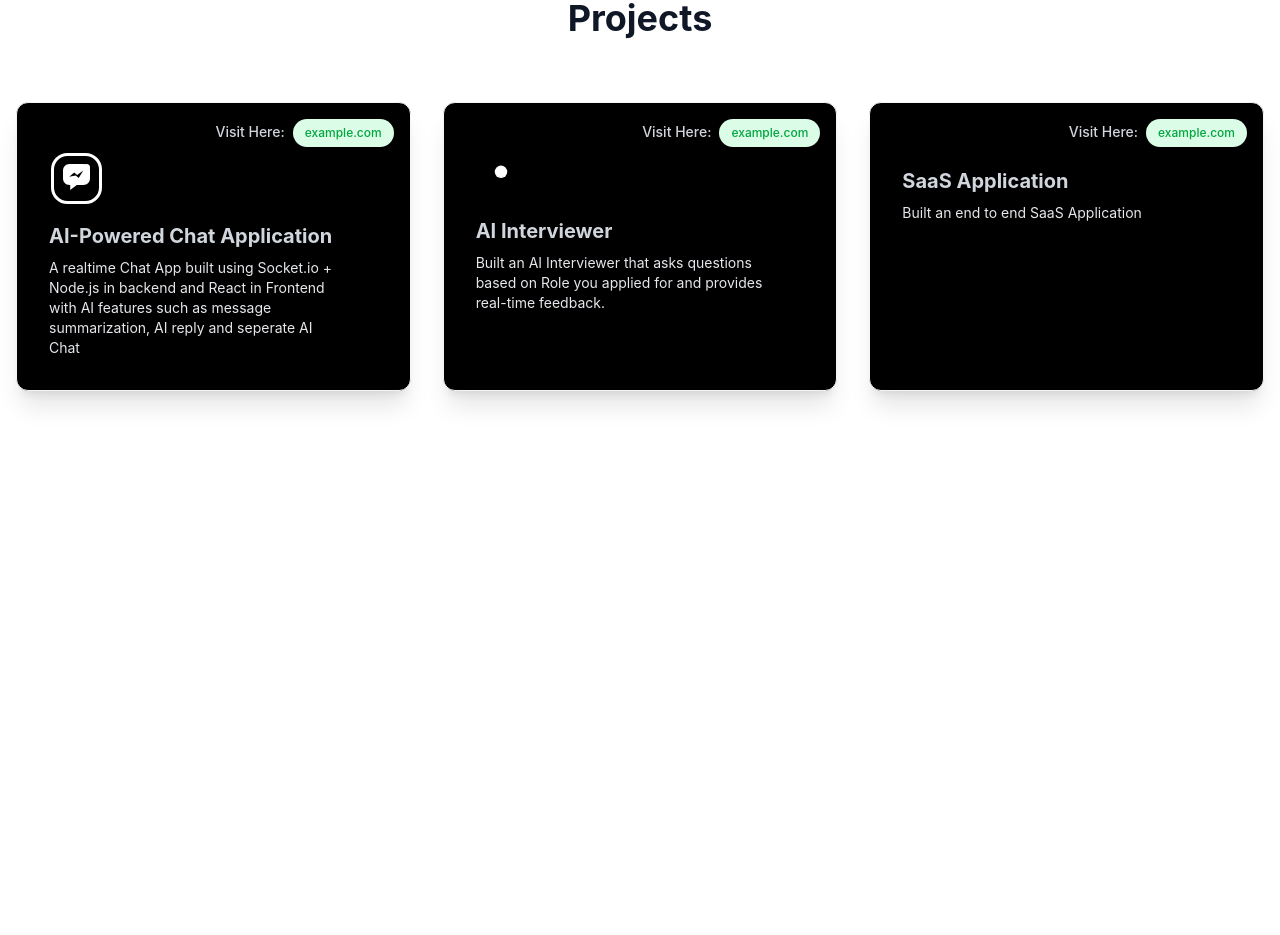
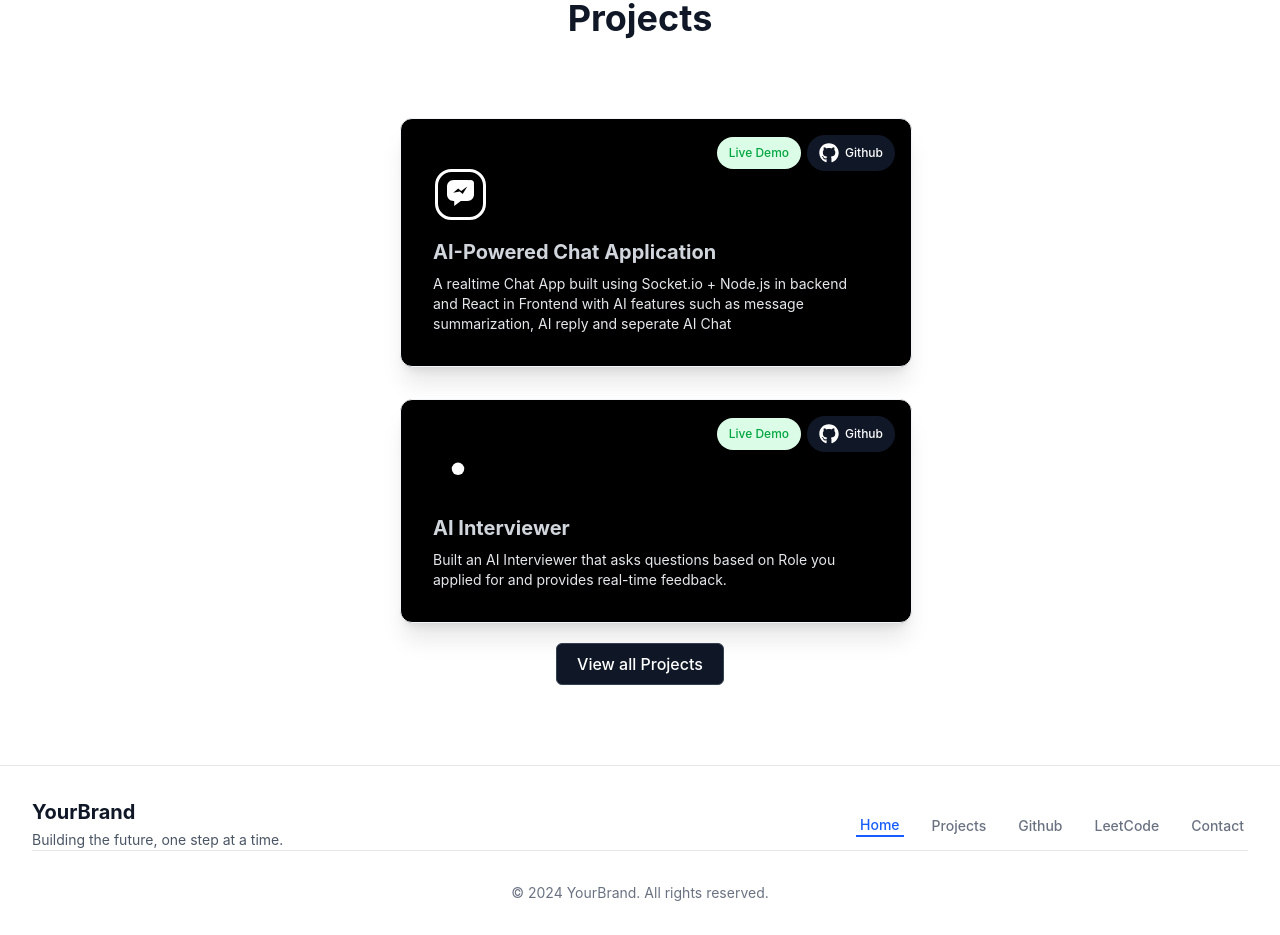
Before and after one commit to amitbishnoii/portfolio, a React app: page / in a window 1280 px wide. Shown: the part 1480-2415 px from the top of the page. Before the commit the page ends 1951 px from the top, so only its background shows below. Built offline with nearby package versions, Linux system fonts and the light colour scheme; the HTML template or start-up script is replaced by a standard one.

Commit message:
add footer and improve responsiveness

```diff
--- a/package.json
+++ b/package.json
@@ -13,6 +13,7 @@
     "@tailwindcss/vite": "^4.3.2",
     "react": "^19.2.7",
     "react-dom": "^19.2.7",
+    "react-icons": "^5.7.0",
     "react-router-dom": "^7.18.1",
     "tailwindcss": "^4.3.2"
   },
--- a/src/App.jsx
+++ b/src/App.jsx
@@ -2,6 +2,7 @@ import Home from "./pages/Home.jsx";
 import Layout from "./components/Layout.jsx";
 import { createBrowserRouter, RouterProvider } from "react-router-dom";
 import Contact from "./pages/Contact.jsx";
+import ProjectPage from "./pages/ProjectPage.jsx";
 
 function App() {
     const router = createBrowserRouter([
@@ -17,6 +18,10 @@ function App() {
                     path: "contact",
                     element: <Contact />,
                 },
+                {
+                    path: "projects",
+                    element: <ProjectPage />,
+                }
             ],
         },
     ]);
--- a/src/components/Card.jsx
+++ b/src/components/Card.jsx
@@ -1,13 +1,19 @@
-const Card = ({ url, title, description, icon }) => {
+import { FaGithub } from "react-icons/fa6";
+
+const Card = ({ url, title, description, icon, gitRepo }) => {
     return (
         <div className="relative max-w-lg p-8 border border-gray-100 bg-black shadow-xl rounded-xl">
-            <div className="absolute right-4 top-4 ">
-                <span className="text-sm font-medium text-gray-300 mr-2">
-                    Visit Here:
-                </span>
-                <button className="rounded-full px-3 py-1.5 bg-green-100 text-green-600 font-medium text-xs cursor-pointer">
-                    {url}
-                </button>
+            <div className="absolute right-4 top-4 flex gap-1.5 items-center justify-center">
+                <a href={url}>
+                    <button className="rounded-full px-3 py-2 bg-green-100 text-green-600 font-medium text-xs cursor-pointer">
+                        Live Demo
+                    </button>
+                </a>
+                <a href={gitRepo}>
+                    <button className="rounded-full px-3 py-2 bg-gray-900 text-white font-medium text-xs cursor-pointer hover:bg-gray-800 transition-colors gap-1.5 flex items-center">
+                        <FaGithub size={20} /> Github
+                    </button>
+                </a>
             </div>
 
             <div className="mt-4 text-gray-200 sm:pr-8">
--- /dev/null
+++ b/src/components/Footer.jsx
@@ -0,0 +1,47 @@
+import { NavLink } from "react-router-dom";
+import { navItems } from "../data/navItems.js";
+
+const Footer = () => {
+    return (
+        <footer className="bg-white w-full dark:bg-black border-t border-gray-200 dark:border-zinc-800">
+            <div className="max-w-7xl mx-auto px-4 sm:px-6 lg:px-8 py-8">
+                <div className="flex flex-col md:flex-row justify-between items-center gap-4">
+                    <div className="text-center md:text-left">
+                        <h3 className="text-xl font-bold text-gray-900 dark:text-white">
+                            YourBrand
+                        </h3>
+                        <p className="text-sm text-gray-600 dark:text-gray-400 mt-1">
+                            Building the future, one step at a time.
+                        </p>
+                    </div>
+
+                    <nav className="flex flex-wrap justify-center gap-6">
+                        {navItems.map((item) => {
+                            return <NavLink
+                                key={item.name}
+                                to={item.to}
+                                className={({ isActive }) =>
+                                    `inline-flex items-center px-1 pt-1 text-sm font-medium transition-colors duration-200 ${
+                                        isActive
+                                            ? "text-blue-600 dark:text-blue-400 border-b-2 border-blue-500"
+                                            : "text-gray-500 dark:text-gray-400 hover:text-gray-700 dark:hover:text-gray-300"
+                                    }}`
+                                }
+                            >
+                                {item.name}
+                            </NavLink>;
+                        })}
+                    </nav>
+                </div>
+
+                <div className="pt-8 border-t border-gray-200 dark:border-zinc-800 text-center">
+                    <p className="text-sm text-gray-500 dark:text-gray-400">
+                        © 2024 YourBrand. All rights reserved.
+                    </p>
+                </div>
+            </div>
+        </footer>
+    );
+};
+
+export default Footer;
--- a/src/components/Hero.jsx
+++ b/src/components/Hero.jsx
@@ -26,8 +26,8 @@ const Hero = () => {
                         <button className="px-8 py-4 bg-linear-to-r from-pink-600 to-red-600 hover:from-pink-700 hover:to-red-700 text-white font-semibold rounded-lg shadow-lg transform hover:scale-105 transition-all duration-200 cursor-pointer">
                             View Projects
                         </button>
-                        <button className="px-8 py-4 border border-gray-300 dark:border-zinc-700 text-gray-700 dark:text-gray-300 hover:bg-gray-50 dark:hover:bg-zinc-800 font-semibold rounded-lg transition-colors duration-200">
-                            Read Success Stories
+                        <button className="px-8 py-4 border border-gray-300 dark:border-zinc-700 text-gray-700 dark:text-gray-300 hover:bg-gray-50 dark:hover:bg-zinc-800 font-semibold rounded-lg transition-colors duration-200 cursor-pointer">
+                            Contact
                         </button>
                     </div>
                 </div>
--- a/src/components/Layout.jsx
+++ b/src/components/Layout.jsx
@@ -1,11 +1,14 @@
-import Navbar from "./Navbar";
+import Footer from "./Footer.jsx";
+import Navbar from "./Navbar.jsx";
 import { Outlet } from "react-router-dom";
+import { navItems } from "../data/navItems.js";
 
 const Layout = () => {
     return (
         <>
-            <Navbar />
+            <Navbar navItems={navItems} />
             <Outlet />
+            <Footer />
         </>
     );
 };
--- a/src/components/Navbar.jsx
+++ b/src/components/Navbar.jsx
@@ -1,16 +1,8 @@
 import { useState } from "react";
 import { NavLink } from "react-router-dom";
 
-export default function Navbar() {
+export default function Navbar({ navItems }) {
     const [isMenuOpen, setIsMenuOpen] = useState(false);
-
-    const navItems = [
-        { name: "Home", to: "/" },
-        { name: "Projects", to: "/projects" },
-        { name: "Github", to: "/github" },
-        { name: "LeetCode", to: "/leetcode" },
-        { name: "Contact", to: "/contact" },
-    ];
 
     return (
         <div className="w-full bg-white dark:bg-black">
--- a/src/components/Projects.jsx
+++ b/src/components/Projects.jsx
@@ -1,38 +1,19 @@
 import Card from "./Card.jsx";
-import chat from "../assets/chat.svg";
-import interviewer from "../assets/interviewer.svg"
+import { useNavigate } from "react-router-dom";
 
-const Projects = () => {
-    const projects = [
-        {
-            title: "AI-Powered Chat Application",
-            desc: "A realtime Chat App built using Socket.io + Node.js in backend and React in Frontend with AI features such as message summarization, AI reply and seperate AI Chat",
-            icon: chat,
-            dep: "example.com",
-        },
-        {
-            title: "AI Interviewer",
-            desc: "Built an AI Interviewer that asks questions based on Role you applied for and provides real-time feedback.",
-            icon: interviewer,
-            dep: "example.com",
-        },
-        {
-            title: "SaaS Application",
-            desc: "Built an end to end SaaS Application",
-            dep: "example.com",
-        }
-    ];
+const Projects = ({ projects, showBtn = false }) => {
+    const navigate = useNavigate();
 
     return (
         <section className="py-20 px-4 bg-white dark:bg-black">
-            <div className="max-w-7xl mx-auto">
+            <div className="max-w-7xl mx-auto flex flex-col">
                 <div className="text-center mb-16">
                     <h2 className="text-4xl font-bold text-gray-900 dark:text-white mb-4">
                         Projects
                     </h2>
                 </div>
 
-                <div className="grid grid-cols-1 md:grid-cols-2 lg:grid-cols-3 gap-8">
+                <div className="grid grid-cols-1 md:grid-cols-2 lg:grid-cols-1 gap-8 lg:ml-96">
                     {projects.map((project, index) => (
                         <Card
                             key={index}
@@ -43,6 +24,14 @@ const Projects = () => {
                         />
                     ))}
                 </div>
+                {showBtn && (
+                    <button
+                        className="text-white bg-gray-900 hover:bg-black font-medium rounded-md px-5 py-2 border border-gray-700 transition-colors self-center mt-5"
+                        onClick={() => navigate("/projects")}
+                    >
+                        View all Projects
+                    </button>
+                )}
             </div>
         </section>
     );
--- /dev/null
+++ b/src/data/navItems.js
@@ -0,0 +1,7 @@
+export const navItems = [
+    { name: "Home", to: "/" },
+    { name: "Projects", to: "/projects" },
+    { name: "Github", to: "/github" },
+    { name: "LeetCode", to: "/leetcode" },
+    { name: "Contact", to: "/contact" },
+];
--- /dev/null
+++ b/src/data/projects.js
@@ -0,0 +1,27 @@
+import chat from "../assets/chat.svg";
+import interviewer from "../assets/interviewer.svg";
+
+export const projects = [
+    {
+        title: "AI-Powered Chat Application",
+        desc: "A realtime Chat App built using Socket.io + Node.js in backend and React in Frontend with AI features such as message summarization, AI reply and seperate AI Chat",
+        icon: chat,
+        dep: "https://www.example.com",
+    },
+    {
+        title: "AI Interviewer",
+        desc: "Built an AI Interviewer that asks questions based on Role you applied for and provides real-time feedback.",
+        icon: interviewer,
+        dep: "example.com",
+    },
+    {
+        title: "SaaS Application",
+        desc: "Built an end to end SaaS Application",
+        dep: "example.com",
+    },
+    {
+        title: "Reddit Clone end-to-end",
+        desc: "End to End Reddit clone with all features",
+        dep: "example.com",
+    },
+];
--- a/src/pages/Home.jsx
+++ b/src/pages/Home.jsx
@@ -1,13 +1,14 @@
 import Hero from "../components/Hero.jsx";
 import Projects from "../components/Projects.jsx";
 import TechStack from "../components/TechStack.jsx";
+import { projects } from "../data/projects.js";
 
 const Home = () => {
     return (
         <>
             <Hero />
             <TechStack />
-            <Projects />
+            <Projects projects={projects.slice(0, 2)} showBtn={true} />
         </>
     );
 };
--- /dev/null
+++ b/src/pages/ProjectPage.jsx
@@ -0,0 +1,8 @@
+import {projects} from "../data/projects.js";
+import Projects from "../components/Projects.jsx";
+
+const ProjectPage = () => {
+    return <Projects projects={projects} />;
+};
+
+export default ProjectPage;
```
Also changed, not shown: 1 other file (tests, documents, lock files or other folders).
